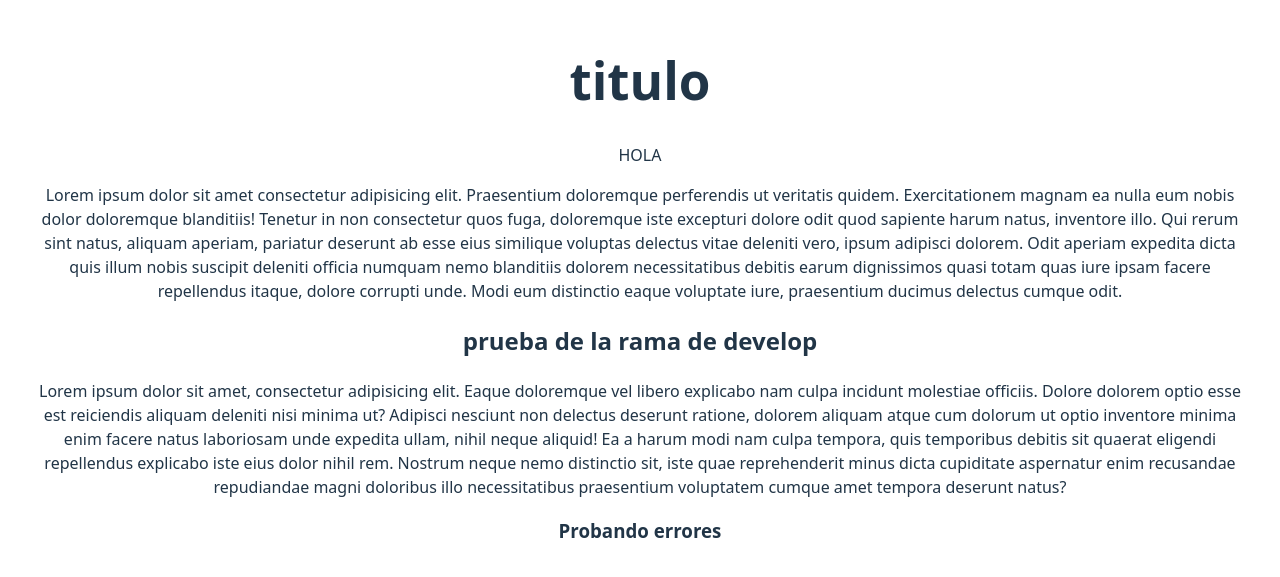
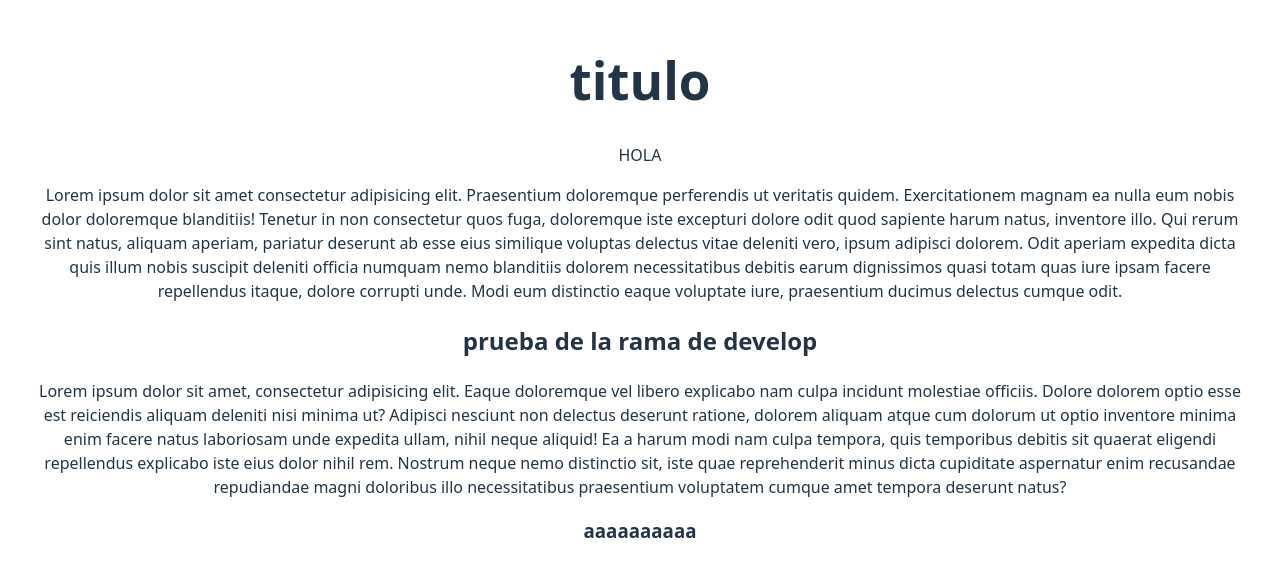
Before and after one commit to JosueRa26/Profile, a React (Vite) app: page / in a window 1280 px wide. Shown: the part 109-686 px from the top of the page. Built offline with nearby package versions, Linux system fonts and the light colour scheme.

Commit message:
cambio del h3

```diff
--- a/src/App.tsx
+++ b/src/App.tsx
@@ -32,7 +32,7 @@ function App() {
         recusandae repudiandae magni doloribus illo necessitatibus praesentium
         voluptatem cumque amet tempora deserunt natus?
       </p>
-      <h3>Probando errores</h3>
+      <h3>aaaaaaaaaa</h3>
     </>
   );
 }
```
